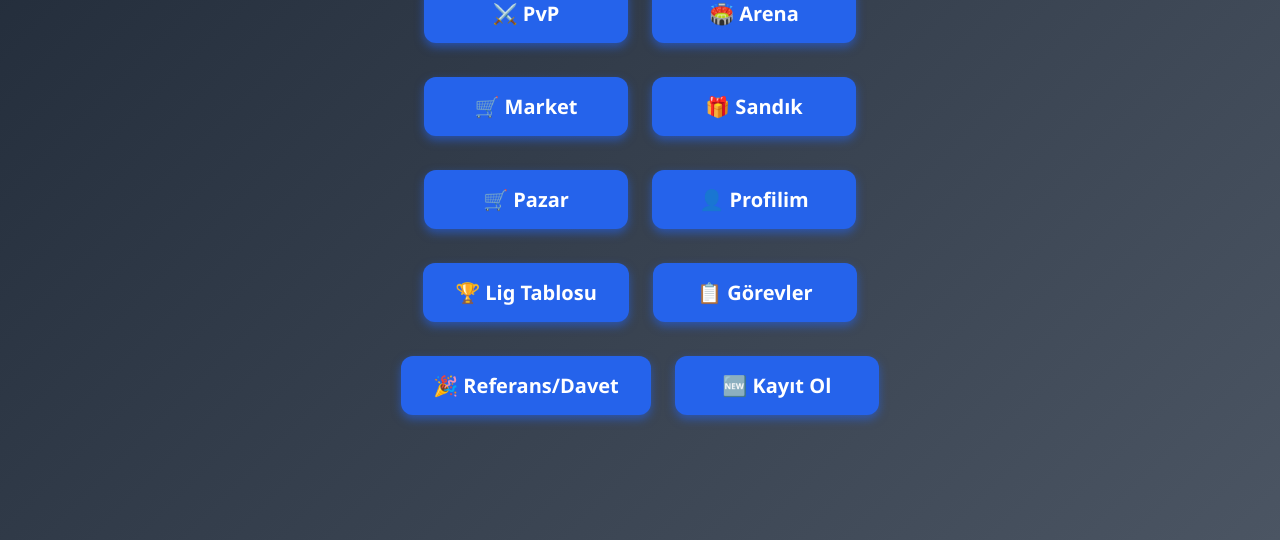
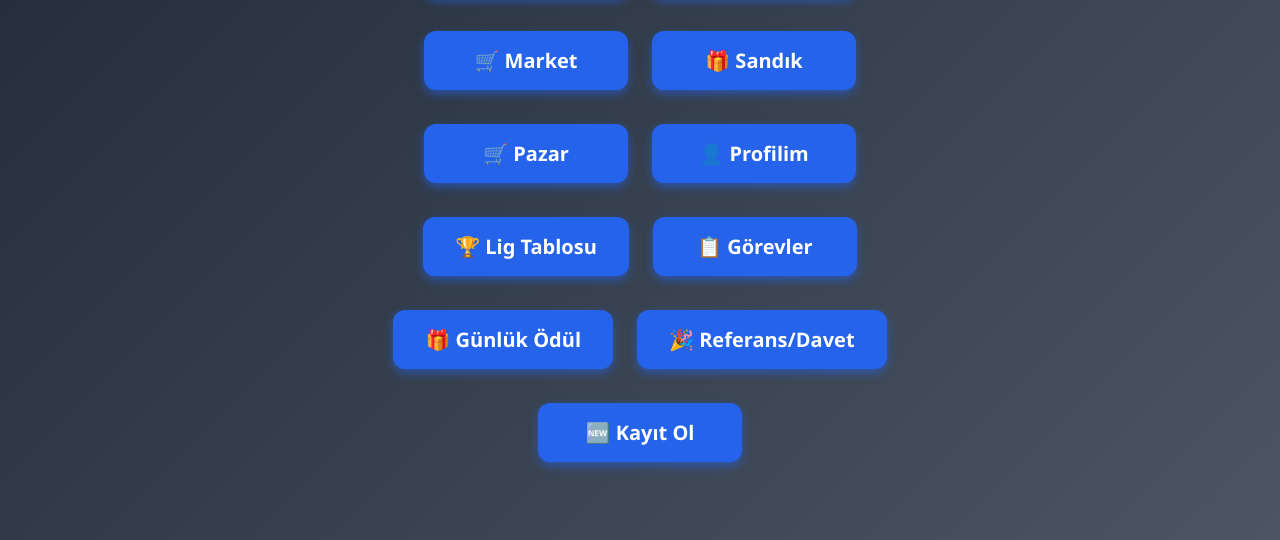
Before and after one commit to Kaissava/webapp, a website: page public/index.html in a window 1280 px wide. Shown: the part 260-800 px from the top of the page. Drawn offline with Linux system fonts and the light colour scheme.

Commit message:
Update index.html

```diff
--- a/public/index.html
+++ b/public/index.html
@@ -56,6 +56,7 @@
     <a href="profile.html" class="btn">👤 Profilim</a>
     <a href="leaderboard.html" class="btn">🏆 Lig Tablosu</a>
     <a href="tasks.html" class="btn">📋 Görevler</a>
+    <a href="daily.html" class="btn">🎁 Günlük Ödül</a>
     <a href="refer.html" class="btn">🎉 Referans/Davet</a>
     <a href="register.html" class="btn" id="registerBtn">🆕 Kayıt Ol</a>
   </div>
```
